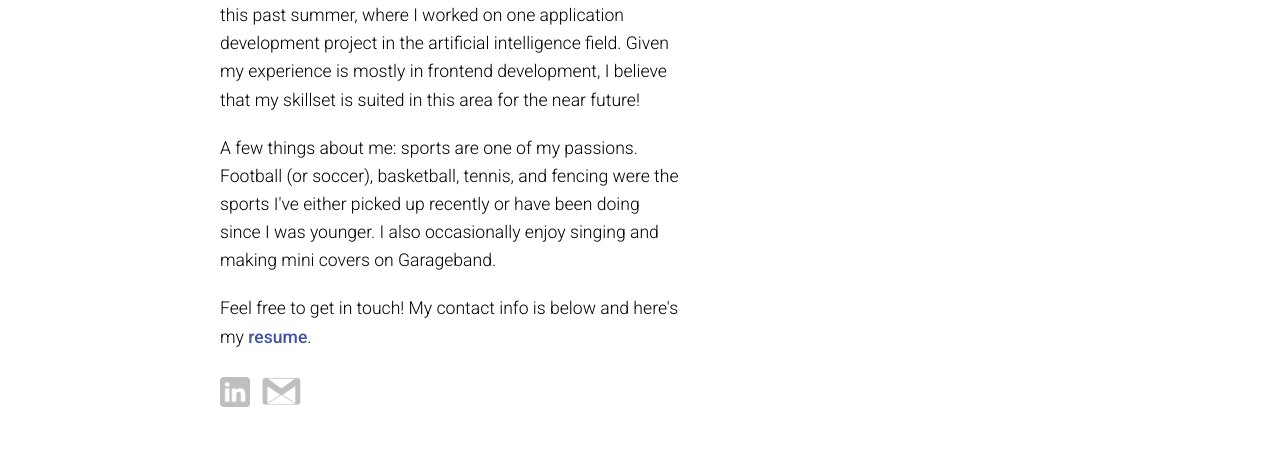
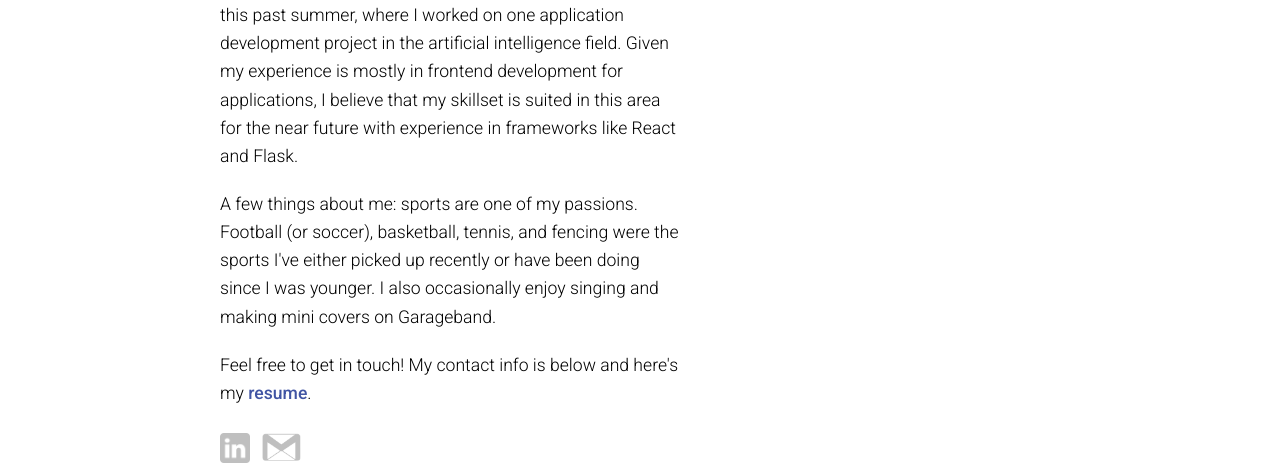
Before and after one commit to cha0908/cha0908.github.io, a plain HTML site: page about.html in a window 1280 px wide. Shown: the part 454-927 px from the top of the page. Before the commit the page ends 871 px from the top, so only its background shows below. Drawn offline with Linux system fonts and the light colour scheme.

Commit message:
Changes in about section

```diff
--- a/about.html
+++ b/about.html
@@ -26,7 +26,7 @@
       <div class="content">
           <div class="container" id="left">
             <p class="about">Hello! My name’s Isaac and I'm a senior studying computer science at Boston University. I grew up in Hong Kong and came to Boston in pursuit of knowledge and university degree. My journey to computer science is an unconventional one, with my first computer science experience being an introductory class in my freshmen spring semester.</p>
-            <p class="about">I had the opportunity of interning at Lenovo PCCW Solutions this past summer, where I worked on one application development project in the artificial intelligence field. Given my experience is mostly in frontend development, I believe that my skillset is suited in this area for the near future!</p>
+            <p class="about">I had the opportunity of interning at Lenovo PCCW Solutions this past summer, where I worked on one application development project in the artificial intelligence field. Given my experience is mostly in frontend development for applications, I believe that my skillset is suited in this area for the near future with experience in frameworks like React and Flask. </p>
             <p class="about">A few things about me: sports are one of my passions. Football (or soccer), basketball, tennis, and fencing were the sports I've either picked up recently or have been doing since I was younger. I also occasionally enjoy singing and making mini covers on Garageband. </p>
             <p class="about">Feel free to get in touch! My contact info is below and here's my <a href="assets/docs/resume.pdf" id="resume" target="_blank">resume</a>.</p>
             <div class="social">
```
Also changed, not shown: 1 other file.
